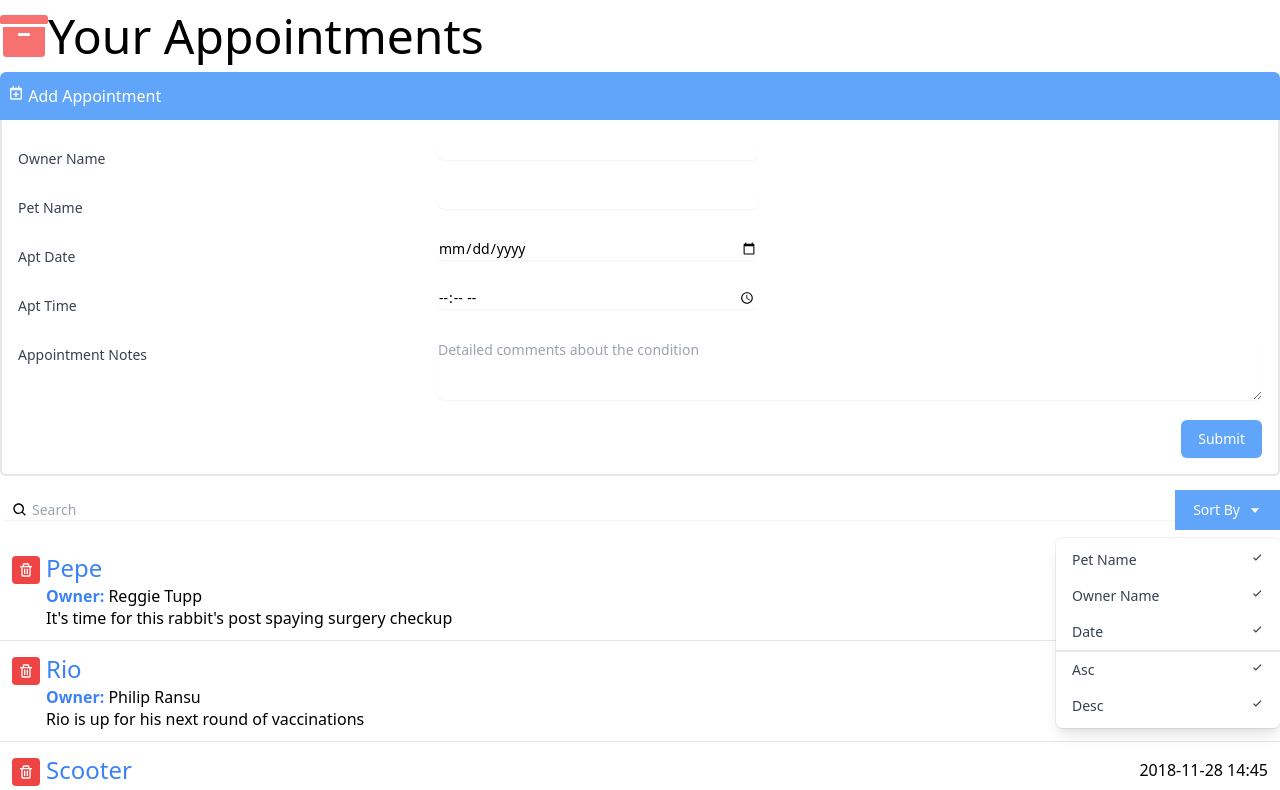
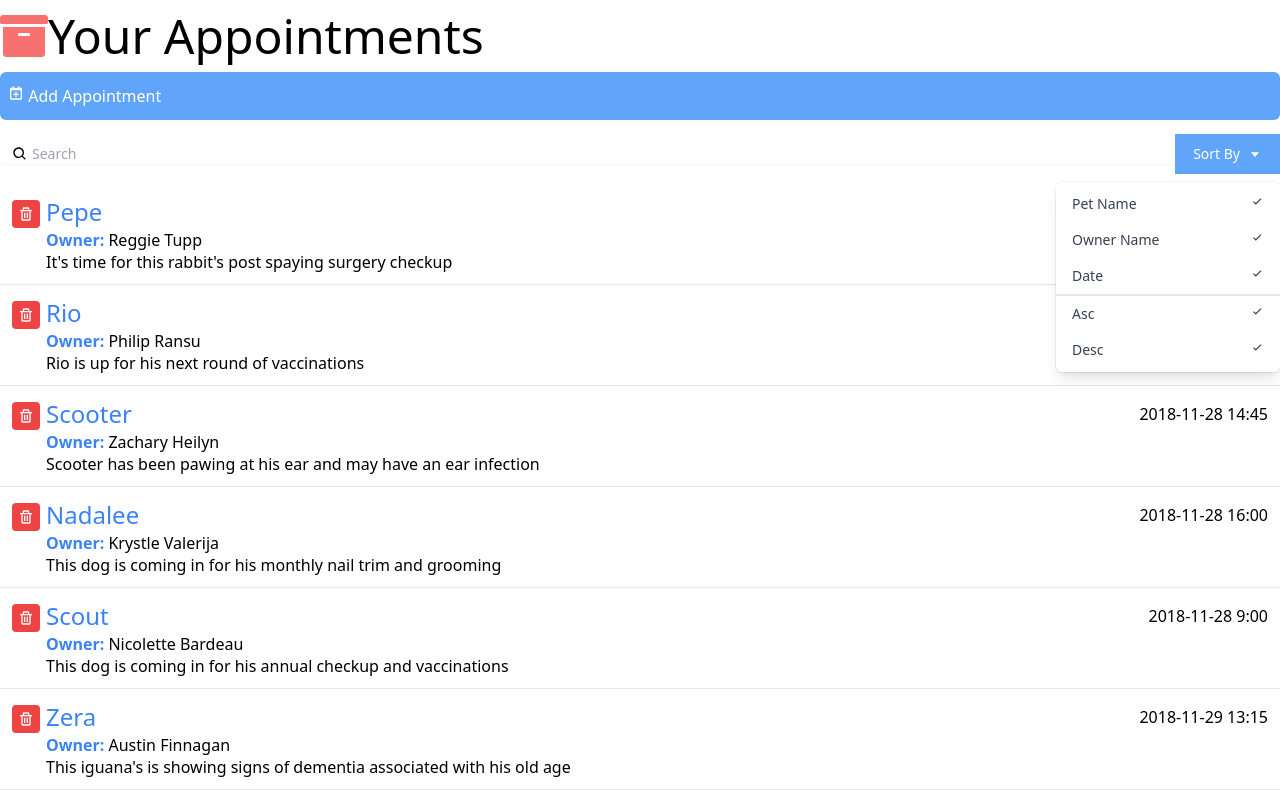
Before and after one commit to m3lb1z/in-reactjs-building-an-interface-example, a React (Vite) app: page / in a window 1280 px wide. Shown: the top 790 px of the page. Built offline with nearby package versions, Linux system fonts and the light colour scheme.

Commit message:
refactorizo el codigo en el componente App y se creo AppointmentInfo y ademas se corrigio el diseño del boton AddAppointment

```diff
--- a/src/App.jsx
+++ b/src/App.jsx
@@ -4,6 +4,7 @@
 import Search from "./components/Search";
 import appointmentList from "./data.json";
 import { BiTrash } from "react-icons/bi";
+import AppointmentInfo from "./components/AppointmentInfo";
 
 function App() {
   return (
@@ -17,29 +18,7 @@
         <Search />
         <ul className="divide-y divide-gray-200">
           {appointmentList.map((appointment) => (
-            <li key={appointment.id} className="px-3 py-3 flex items-start">
-              <button
-                type="button"
-                className="p-1.5 mr-1.5 mt-1 rounded text-white bg-red-500 hover:bg-yellow-700 focus:outline-none focus:ring-2 focus:ring-offset-2 focus:ring-blue-500"
-              >
-                <BiTrash />
-              </button>
-              <div className="flex-grow">
-                <div className="flex items-center">
-                  <span className="flex-none font-medium text-2xl text-blue-500">
-                    {appointment.petName}
-                  </span>
-                  <span className="flex-grow text-right">
-                    {appointment.aptDate}
-                  </span>
-                </div>
-                <div>
-                  <b className="font-bold text-blue-500">Owner:</b>{" "}
-                  {appointment.ownerName}
-                </div>
-                <div className="leading-tight">{appointment.aptNotes}</div>
-              </div>
-            </li>
+            <AppointmentInfo key={appointment.id} appointment={appointment} />
           ))}
         </ul>
       </div>
--- a/src/components/AddAppointment.jsx
+++ b/src/components/AddAppointment.jsx
@@ -1,14 +1,25 @@
+import { useState } from "react";
 import { BiCalendarPlus } from "react-icons/bi";
 
 const AddAppointment = () => {
+  const [toggleForm, setToggleForm] = useState(false);
+
   return (
     <div>
-      <button className="bg-blue-400 text-white px-2 py-3 w-full text-left rounded-t-md">
+      <button
+        onClick={() => {
+          setToggleForm(!toggleForm);
+        }}
+        className={`bg-blue-400 text-white px-2 py-3 w-full text-left ${
+          toggleForm ? "rounded-t-md" : "rounded-md"
+        }`}
+      >
         <div>
           <BiCalendarPlus className="inline-block align-text-top" /> Add
           Appointment
         </div>
       </button>
+      {toggleForm && (
         <div className="border-r-2 border-b-2 border-l-2 border-light-blue-500 rounded-b-md pl-4 pr-4 pb-4">
           <div className="sm:grid sm:grid-cols-3 sm:gap-4 sm:items-start  sm:pt-5">
             <label
@@ -107,6 +118,7 @@
             </div>
           </div>
         </div>
+      )}
     </div>
   );
 };
--- /dev/null
+++ b/src/components/AppointmentInfo.jsx
@@ -0,0 +1,29 @@
+import { BiTrash } from "react-icons/bi";
+
+const AppointmentInfo = ({ appointment }) => {
+  return (
+    <li className="px-3 py-3 flex items-start">
+      <button
+        type="button"
+        className="p-1.5 mr-1.5 mt-1 rounded text-white bg-red-500 hover:bg-yellow-700 focus:outline-none focus:ring-2 focus:ring-offset-2 focus:ring-blue-500"
+      >
+        <BiTrash />
+      </button>
+      <div className="flex-grow">
+        <div className="flex items-center">
+          <span className="flex-none font-medium text-2xl text-blue-500">
+            {appointment.petName}
+          </span>
+          <span className="flex-grow text-right">{appointment.aptDate}</span>
+        </div>
+        <div>
+          <b className="font-bold text-blue-500">Owner:</b>{" "}
+          {appointment.ownerName}
+        </div>
+        <div className="leading-tight">{appointment.aptNotes}</div>
+      </div>
+    </li>
+  );
+};
+
+export default AppointmentInfo;
```
Lines whose indentation alone changed are shown as unchanged.
